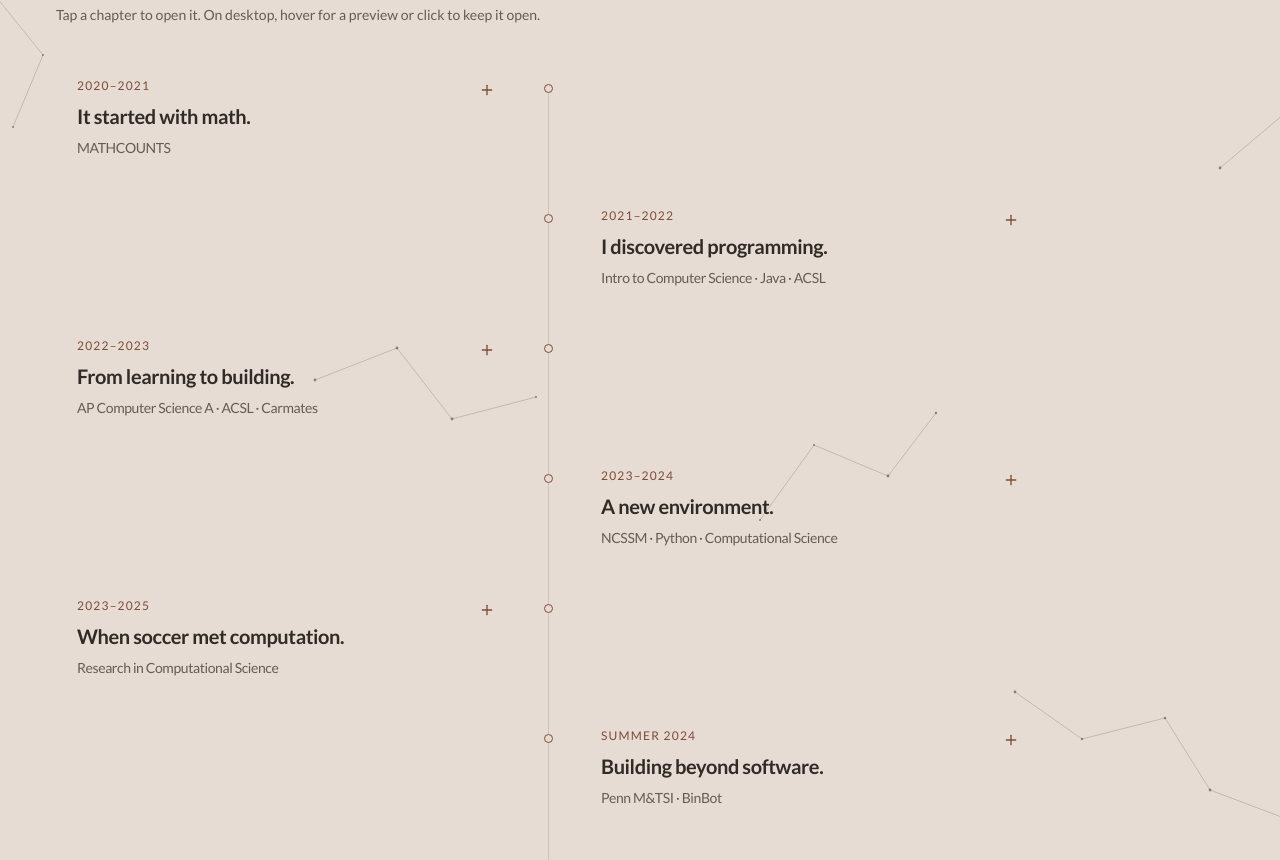
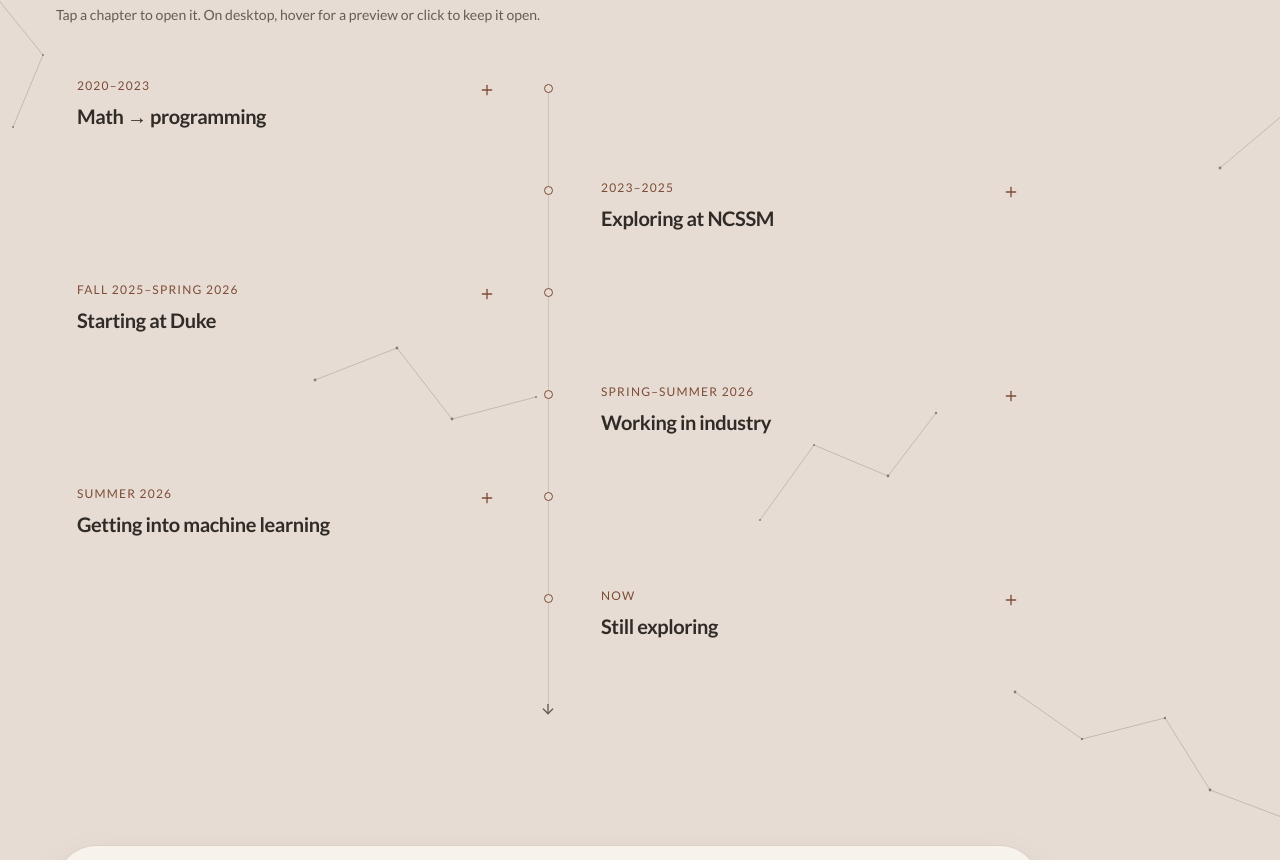
Before and after one commit to awsun124/PersonalPortfolio, a React (Vite) app: page / in a window 1280 px wide. Shown: the part 2180-3040 px from the top of the page. Built offline with nearby package versions, Linux system fonts and the light colour scheme.

Commit message:
Simplify journey into six chapters with project links

```diff
--- a/src/components/home/JourneySection.tsx
+++ b/src/components/home/JourneySection.tsx
@@ -2,7 +2,6 @@ import { useState } from "react";
 import { ArrowDown, ArrowUpRight, Plus } from "lucide-react";
 import { Link } from "react-router-dom";
 import { journey } from "@/data/journey";
-import angleTool from "@/assets/angle-tool.png";
 import "./JourneySection.css";
 
 const JourneySection = () => {
@@ -56,7 +55,6 @@ const JourneySection = () => {
                     <span className="block min-w-0">
                       <span className="block text-xs tracking-widest uppercase text-accent mb-2">{milestone.date}</span>
                       <span id={titleId} className="block text-lg sm:text-xl font-semibold leading-snug">{milestone.title}</span>
-                      <span className="block text-sm text-muted-foreground font-normal mt-2">{milestone.subtitle}</span>
                     </span>
                     <Plus aria-hidden="true" className={`journey-plus w-4 h-4 shrink-0 mt-1 ${open ? "rotate-45" : ""}`} />
                   </button>
@@ -64,14 +62,22 @@ const JourneySection = () => {
                 <div id={panelId} role="region" aria-labelledby={titleId} aria-hidden={!open} className="journey-details">
                   <div className="journey-details-inner">
                     <div className="px-5 pb-5">
-                      <p className="text-muted-foreground text-base leading-relaxed">{milestone.description}</p>
-                      {milestone.id === 5 && (
-                        <img src={angleTool} alt="Measuring a penalty kicker’s angles with the research image analysis tool" width={640} height={480} loading="lazy" className="mt-4 w-full max-w-xs h-36 object-contain rounded-xl bg-muted" />
-                      )}
-                      {milestone.link && (
-                        <Link to={milestone.link.href} tabIndex={open ? 0 : -1} className="inline-flex items-center gap-2 mt-4 text-sm text-accent underline underline-offset-4">
-                          {milestone.link.label} <ArrowUpRight className="w-4 h-4" aria-hidden="true" />
-                        </Link>
+                      <p className="text-muted-foreground text-base leading-relaxed">
+                        {milestone.description.split("Dive into Deep Learning").map((part, index) => (
+                          <span key={index}>
+                            {index > 0 && <em>Dive into Deep Learning</em>}
+                            {part}
+                          </span>
+                        ))}
+                      </p>
+                      {milestone.links && (
+                        <div className="flex flex-wrap gap-x-5 gap-y-2 mt-4">
+                          {milestone.links.map((link) => (
+                            <Link key={link.href} to={link.href} tabIndex={open ? 0 : -1} className="inline-flex items-center gap-2 text-sm text-accent underline underline-offset-4">
+                              {link.label} <ArrowUpRight className="w-4 h-4" aria-hidden="true" />
+                            </Link>
+                          ))}
+                        </div>
                       )}
                     </div>
                   </div>
--- a/src/data/journey.ts
+++ b/src/data/journey.ts
@@ -2,125 +2,53 @@ export type JourneyMilestone = {
   id: number;
   date: string;
   title: string;
-  subtitle: string;
   description: string;
-  link?: { href: string; label: string };
+  links?: { href: string; label: string }[];
 };
 
 export const journey: JourneyMilestone[] = [
   {
     id: 1,
-    date: "2020–2021",
-    title: "It started with math.",
-    subtitle: "MATHCOUNTS",
-    description: "Math was my first real academic interest. I competed in MATHCOUNTS during the 2020–2021 school year and also qualified for AIME for the first time, before I had ever taken a computer science class. I loved the problem-solving side of math, and that interest would eventually lead me toward programming."
+    date: "2020–2023",
+    title: "Math → programming",
+    description: "I first got into problem-solving through math competitions like MATHCOUNTS and AIME. That eventually led me to programming, where I learned Java, competed in ACSL, and helped build Carmates, a student carpooling app.",
+    links: [{ href: "/project/carmates-app", label: "Carmates" }]
   },
   {
     id: 2,
-    date: "2021–2022",
-    title: "I discovered programming.",
-    subtitle: "Intro to Computer Science · Java · ACSL",
-    description: "I took my first computer science course and started programming in Java. That same year, I competed in the American Computer Science League (ACSL) for the first time and reached the finals. It was my first real introduction to thinking computationally instead of just mathematically."
+    date: "2023–2025",
+    title: "Exploring at NCSSM",
+    description: "At the North Carolina School of Science and Mathematics (NCSSM), I started combining math and programming through Python and computational science research. Since I’ve always loved soccer, I studied whether a player’s movements could help predict penalty kick direction. I also spent a summer at Penn’s M&TSI working on BinBot, an AI-powered recycling sorter.",
+    links: [
+      { href: "/project/penalty-kick-prediction", label: "Penalty kick research" },
+      { href: "/project/binbot-recycling", label: "BinBot" }
+    ]
   },
   {
     id: 3,
-    date: "2022–2023",
-    title: "From learning to building.",
-    subtitle: "AP Computer Science A · ACSL · Carmates",
-    description: "I continued learning Java through AP Computer Science A and returned to ACSL, reaching the finals for a second year. More importantly, I started using CS to actually build things. As part of a team, I helped create Carmates, a carpool-matching app for students. We reached the Top 8 out of roughly 60 teams in the North Carolina Ready Set App Challenge and presented our project at Lenovo headquarters.",
-    link: {
-      href: "/project/carmates-app",
-      label: "Carmates"
-    }
+    date: "Fall 2025–Spring 2026",
+    title: "Starting at Duke",
+    description: "At Duke, I chose to study Computer Science and Statistical Science to keep exploring the subjects I enjoyed most. I also worked with Suncast Media through Duke Impact Investing Group, using Python to analyze podcast data and getting my first experience working with real-world data outside the classroom.",
+    links: [{ href: "/project/duke-impact-investing-suncast", label: "Suncast Media" }]
   },
   {
     id: 4,
-    date: "2023–2024",
-    title: "A new environment.",
-    subtitle: "NCSSM · Python · Computational Science",
-    description: "I moved to the North Carolina School of Science and Mathematics (NCSSM), where I started exploring computing beyond what I had done before. Cryptography gave me my first experience with Python, while Numerical Analysis connected computation back to my interest in math. I also joined Research in Computational Science and began exploring whether data could predict the direction of soccer penalty kicks."
+    date: "Spring–Summer 2026",
+    title: "Working in industry",
+    description: "At SportsMEDIA Technology (SMT), I worked with APIs and helped test applications supporting Roland-Garros and Wimbledon. Later that summer at Aspida, I contributed to an AI chatbot and learned more about frontend development, backend integration, and building reliable AI-powered features.",
+    links: [{ href: "/project/aspida-ai-chatbot", label: "Aspida AI chatbot" }]
   },
   {
     id: 5,
-    date: "2023–2025",
-    title: "When soccer met computation.",
-    subtitle: "Research in Computational Science",
-    description: "For my computational science research, I combined one of my oldest interests, soccer, with data and computation. I analyzed professional penalty kicks, extracted biomechanical features from images, and used them to build a logistic regression model for predicting kick direction. The final model reached 85% accuracy.",
-    link: {
-      href: "/project/penalty-kick-prediction",
-      label: "Penalty kick research"
-    }
+    date: "Summer 2026",
+    title: "Getting into machine learning",
+    description: "I wanted to better understand the machine learning behind the tools I was using, so I started learning PyTorch and working through Dive into Deep Learning. I turned that into Spectre, a music classification and recommendation project that let me learn by building something around a topic I already enjoyed.",
+    links: [{ href: "/project/spectre-music-classifier", label: "Spectre" }]
   },
   {
     id: 6,
-    date: "Summer 2024",
-    title: "Building beyond software.",
-    subtitle: "Penn M&TSI · BinBot",
-    description: "At Penn's Management & Technology Summer Institute, I got to explore technology from both the engineering and business sides. My team built BinBot, a recycling sorter that integrated AI to identify and sort waste, and developed a business plan around the product.",
-    link: {
-      href: "/project/binbot-recycling",
-      label: "BinBot"
-    }
-  },
-  {
-    id: 7,
-    date: "2024–2025",
-    title: "One chapter ends, another begins.",
-    subtitle: "NCSSM → Duke",
-    description: "I finished my computational science research, graduated from NCSSM, and got into Duke. I decided to study Computer Science and Statistical Science, bringing together the two areas that had gradually become the center of what I wanted to explore."
-  },
-  {
-    id: 8,
-    date: "2025–2026",
-    title: "Going deeper.",
-    subtitle: "Duke · Computer Science + Statistical Science",
-    description: "At Duke, I started going deeper into the foundations behind the things I had been building. I took courses including Data Structures & Algorithms and Probability while continuing to explore where software, data, and statistics intersect."
-  },
-  {
-    id: 9,
-    date: "2025–2026",
-    title: "Using data outside the classroom.",
-    subtitle: "Duke Impact Investing Group · Data Analytics",
-    description: "I joined Duke Impact Investing Group as a Data Analyst, where I work across data analytics, automation, and technical consulting. In Spring 2026, I worked with Suncast Media, using Python to analyze a dataset of more than 900 podcast episodes and helping build tools and workflows around their data.",
-    link: {
-      href: "/project/duke-impact-investing-suncast",
-      label: "Suncast"
-    }
-  },
-  {
-    id: 10,
-    date: "Spring 2026",
-    title: "My first internship.",
-    subtitle: "SMT · Product Development",
-    description: "At SMT, I got my first experience working on software in a professional environment. I worked with REST APIs using Postman and Swagger and performed regression testing across more than 100 test cases for applications supporting Roland-Garros and Wimbledon. It was my first look at how software gets tested and maintained beyond personal and school projects."
-  },
-  {
-    id: 11,
-    date: "Summer 2026",
-    title: "Building AI in production.",
-    subtitle: "Aspida · Software Engineering",
-    description: "During my summer 2026 internship at Aspida, I worked on an AI-powered chatbot prototype, contributing to React/TypeScript frontend features and backend API integration. I also worked with intent classification, knowledge retrieval, source citations, and application logging and metrics to support debugging and evaluation.",
-    link: {
-      href: "/project/aspida-ai-chatbot",
-      label: "Aspida"
-    }
-  },
-  {
-    id: 12,
-    date: "Summer 2026",
-    title: "Down the ML rabbit hole.",
-    subtitle: "Dive into Deep Learning · Spectre",
-    description: "I wanted to understand machine learning beyond simply using AI tools, so I started reading Dive into Deep Learning and experimenting on my own. That curiosity eventually became Spectre, a music classification and recommendation project I built using PyTorch. I trained a CNN on Mel spectrograms and used learned embeddings and cosine similarity to recommend similar music.",
-    link: {
-      href: "/project/spectre-music-classifier",
-      label: "Spectre"
-    }
-  },
-  {
-    id: 13,
-    date: "NOW",
-    title: "Still exploring.",
-    subtitle: "Duke · Databases · Machine Learning · What's next?",
-    description: "I'm currently continuing my Computer Science and Statistical Science studies at Duke, taking courses including Database Systems and Elements of Machine Learning. I'm especially interested in continuing to explore software engineering, machine learning, and AI and seeing where those interests take me next."
+    date: "Now",
+    title: "Still exploring",
+    description: "I’m continuing my studies at Duke and taking courses in databases and machine learning. I’m still exploring what areas of computer science I enjoy most, and I want to keep building, trying new things, and learning from the people I work with."
   }
 ];
```
